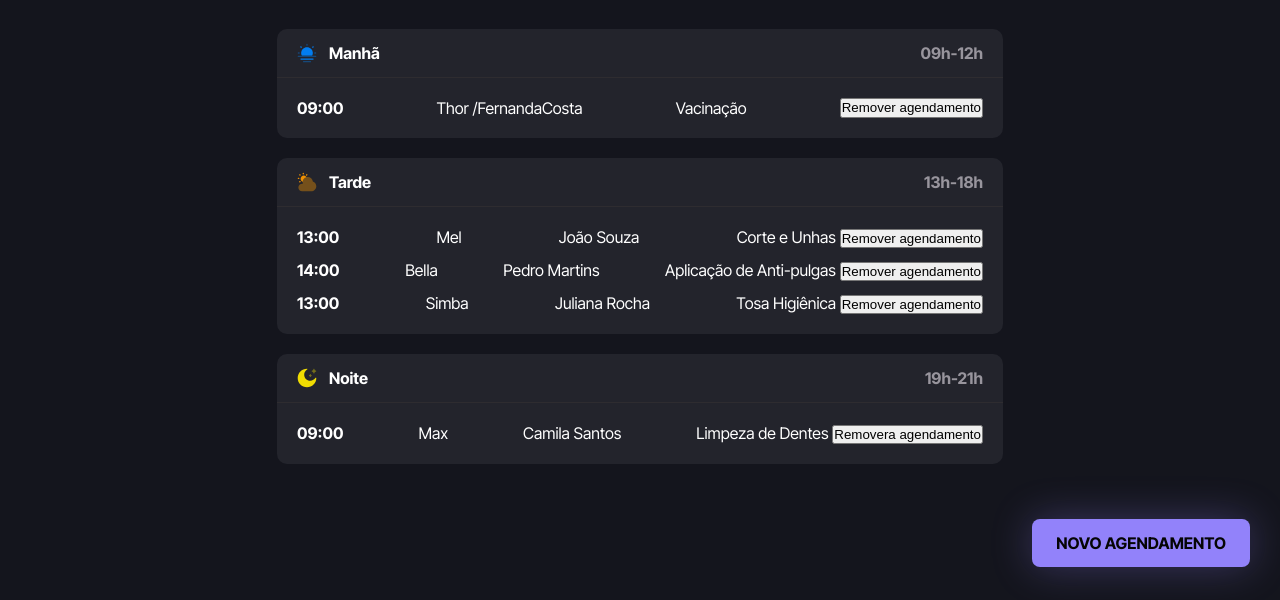
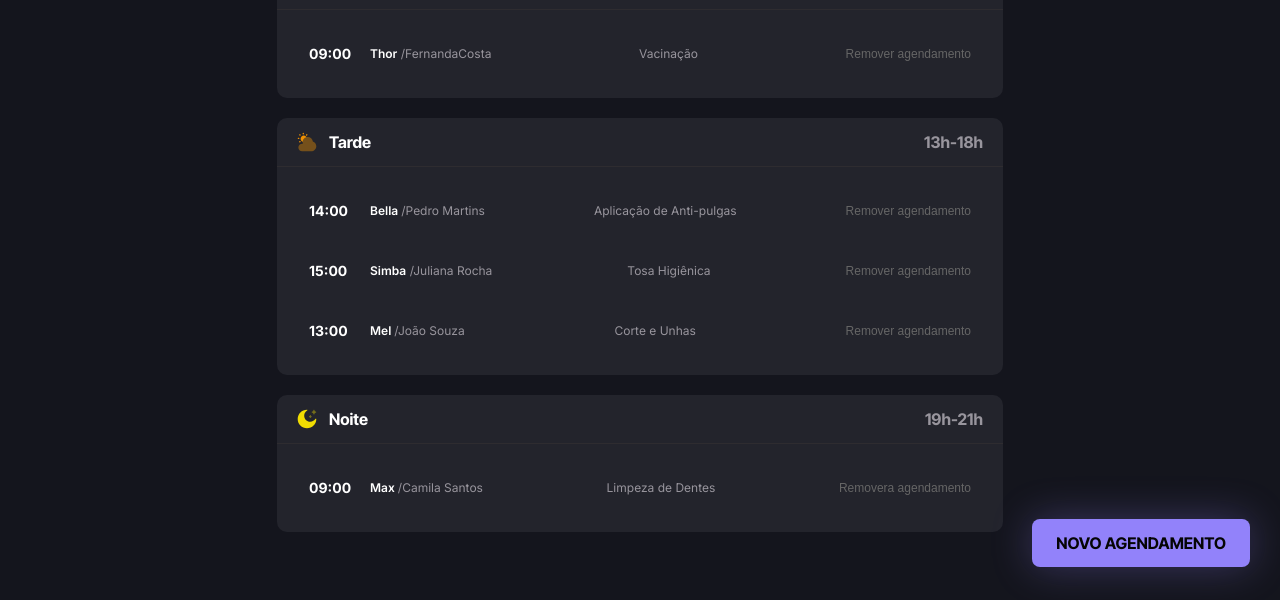
Before and after one commit to EllyanGoes/FullStack-Rocketseat---Novo, a plain HTML site: page Desafio/Agendamento PetShop/index.html in a window 1280 px wide. Shown: the part 200-800 px from the top of the page. Drawn offline with Linux system fonts and the light colour scheme; a web font is replaced by a local one.

Commit message:
I finished styling the schedule

```diff
--- a/Desafio/Agendamento PetShop/index.html
+++ b/Desafio/Agendamento PetShop/index.html
@@ -4,12 +4,15 @@
     <meta charset="UTF-8" />
     <meta name="viewport" content="width=device-width, initial-scale=1.0" />
 
-    <link rel="preconnect" href="https://fonts.googleapis.com">
-    <link rel="preconnect" href="https://fonts.gstatic.com" crossorigin>
-    <link href="https://fonts.googleapis.com/css2?family=Familjen+Grotesk:ital,wght@0,400..700;1,400..700&family=Inter+Tight:ital,wght@0,100..900;1,100..900&family=Inter:ital,opsz,wght@0,14..32,100..900;1,14..32,100..900&display=swap" rel="stylesheet">
+    <link rel="preconnect" href="https://fonts.googleapis.com" />
+    <link rel="preconnect" href="https://fonts.gstatic.com" crossorigin />
+    <link
+      href="https://fonts.googleapis.com/css2?family=Familjen+Grotesk:ital,wght@0,400..700;1,400..700&family=Inter+Tight:ital,wght@0,100..900;1,100..900&family=Inter:ital,opsz,wght@0,14..32,100..900;1,14..32,100..900&display=swap"
+      rel="stylesheet"
+    />
 
     <link rel="stylesheet" href="./src/style/global.css" />
-    <link rel="stylesheet" href="./src/style/schdules.css">
+    <link rel="stylesheet" href="./src/style/schdules.css" />
 
     <title>Agendamento PetShop</title>
   </head>
@@ -17,49 +20,61 @@
     <div class="schedule-container">
       <!-- Logo do Aplicativo  -->
       <div id="logo">
-        <img src="./src/assets/Dog-Duotone--Streamline-Phosphor.svg" alt="logo" id="logo-icon"/>
+        <img
+          src="./src/assets/Dog-Duotone--Streamline-Phosphor.svg"
+          alt="logo"
+          id="logo-icon"
+        />
         <h1>MUNDO PET</h1>
       </div>
 
       <form class="form hide">
         <header>
           <h1>Agende um atendimento</h1>
-          <p>
-            Preencha os dados do cliente para realizar o agendamento:
-          </p>
+          <p>Preencha os dados do cliente para realizar o agendamento:</p>
         </header>
 
         <!-- Nome do Tutor -->
-          <label for="name" class="label">
-            Nome do Tutor
-          </label>
+        <label for="name" class="label"> Nome do Tutor </label>
         <div class="input">
           <i><img src="" alt="Nome" /></i>
-            <input type="text" id="name" name="name"  required  placeholder="Helena Souza"/>
+          <input
+            type="text"
+            id="name"
+            name="name"
+            required
+            placeholder="Helena Souza"
+          />
         </div>
 
         <!-- Nome do Pet -->
-          <label for="name" class="label">
-            Nome do Pet
-          </label>
+        <label for="name" class="label"> Nome do Pet </label>
         <div class="input">
           <i><img src="" alt="Pet" /></i>
-            <input type="text" id="pet" name="pet"  required placeholder="Cheddar"/>
+          <input
+            type="text"
+            id="pet"
+            name="pet"
+            required
+            placeholder="Cheddar"
+          />
         </div>
 
         <!-- Telefone -->
-          <label for="contact" class="label">
-            Telefone
-          </label>
+        <label for="contact" class="label"> Telefone </label>
         <div class="input">
           <i><img src="" alt="Telefone" /></i>
-            <input type="text" id="contact" name="contact"  required placeholder="(00) 0 0000-0000"/>
+          <input
+            type="text"
+            id="contact"
+            name="contact"
+            required
+            placeholder="(00) 0 0000-0000"
+          />
         </div>
 
         <!-- Descrição do serviço -->
-          <label for="service" class="label">
-            Descrição do serviço
-          </label>
+        <label for="service" class="label"> Descrição do serviço </label>
         <div class="input">
           <textarea name="" id="service" placeholder="Banho e Tosa"></textarea>
         </div>
@@ -70,7 +85,8 @@
           <label class="label" for="date">Data</label>
           <div class="input">
             <i><img src="" alt="Calendário" /></i>
-              <input type="text" id="date" placeholder="10/01/2024" onfocus="this.type = 'date'"" onblur="this.type = 'text'" >
+            <input type="text" id="date" placeholder="10/01/2024"
+            onfocus="this.type = 'date'"" onblur="this.type = 'text'" >
             <i><img src="" alt="Seta" /></i>
           </div>
 
@@ -78,7 +94,8 @@
           <label class="label" for="time">Hora</label>
           <div class="input">
             <i><img src="" alt="Relógio" /></i>
-              <input type="text" id="time" placeholder="12:00" onfocus="this.type = 'date'" onblur="this.type = 'text'"">
+            <input type="text" id="time" placeholder="12:00" onfocus="this.type
+            = 'date'" onblur="this.type = 'text'"">
             <i><img src="" alt="Seta" /></i>
           </div>
         </div>
@@ -99,7 +116,11 @@
           </div>
 
           <div class="input">
-            <i><img src="./src/assets/Calendar Minimalistic.svg" alt="Calendário" /></i>
+            <i
+              ><img
+                src="./src/assets/Calendar Minimalistic.svg"
+                alt="Calendário"
+            /></i>
             <input type="date" id="date" name="date" required />
           </div>
         </header>
@@ -136,29 +157,31 @@
           </header>
           <ul id=" period-afternoon" class="period">
             <li>
-              <strong>13:00</strong>
-              <span class="pet-name">Mel
-              </span>
-              <span class="owner-name">João Souza</span>
-              <span class="service"> Corte e Unhas<span>
-              <button class="remove">Remover  agendamento</button>
+              <strong>14:00</strong>
+              <div>
+                <span class="pet-name">Bella </span>
+                <span class="owner-name">/Pedro Martins</span>
+              </div>
+              <span class="service">Aplicação de Anti-pulgas</span>
+              <button class="remove">Remover agendamento</button>
             </li>
-
             <li>
-              <strong>14:00</strong>
-              <span class="pet-name">Bella
-              </span>
-              <span class="owner-name">Pedro Martins</span>
-              <span class="service"> Aplicação de Anti-pulgas<span>
-              <button class="remove">Remover  agendamento</button>
+              <strong>15:00</strong>
+              <div>
+                <span class="pet-name">Simba</span>
+                <span class="owner-name">/Juliana Rocha</span>
+              </div>
+              <span class="service">Tosa Higiênica</span>
+              <button class="remove">Remover agendamento</button>
             </li>
             <li>
               <strong>13:00</strong>
-              <span class="pet-name"> Simba
-              </span>
-              <span class="owner-name">Juliana Rocha</span>
-              <span class="service"> Tosa Higiênica<span>
-              <button class="remove">Remover  agendamento</button>
+              <div>
+                <span class="pet-name">Mel </span>
+                <span class="owner-name">/João Souza</span>
+              </div>
+              <span class="service"> Corte e Unhas</span>
+              <button class="remove">Remover agendamento</button>
             </li>
           </ul>
         </section>
@@ -173,10 +196,11 @@
           <ul id=" period-morning" class="period">
             <li>
               <strong>09:00</strong>
-              <span class="pet-name">Max
-              </span>
-              <span class="owner-name">Camila Santos</span>
-              <span class="service">Limpeza de Dentes<span>
+              <div>
+                <span class="pet-name">Max </span>
+                <span class="owner-name">/Camila Santos</span>
+              </div>
+              <span class="service">Limpeza de Dentes</span>
               <button class="remove">Removera agendamento</button>
             </li>
           </ul>
--- a/Desafio/Agendamento PetShop/src/style/schdules.css
+++ b/Desafio/Agendamento PetShop/src/style/schdules.css
@@ -104,5 +104,47 @@ input[type="date"] {
 .period > li {
   list-style: none;
   display: flex;
-  justify-content: space-between;
+  /* justify-content: space-between; */
+  align-items: center;
+  font-family: Inter;
+
+  line-height: 16px;
+  font-size: 12px;
+
+  gap: 16px;
+
+  margin: 0 12px;
+  height: 48px;
 }
+
+.period > li strong {
+  line-height: 24px;
+  font-size: 14px;
+  width: 45px;
+}
+
+.pet-name {
+  font-weight: 600;
+  line-height: 16px;
+}
+
+.period > li div,
+.service {
+  flex-grow: 1;
+}
+
+.owner-name,
+.service {
+  color: #98959d;
+  font-weight: 400;
+}
+
+.remove {
+  background-color: transparent;
+  border: none;
+  color: #666;
+  text-align: center;
+  font-size: 12px;
+  font-weight: 400;
+  cursor: pointer;
+}
```
Lines whose indentation alone changed are shown as unchanged.
